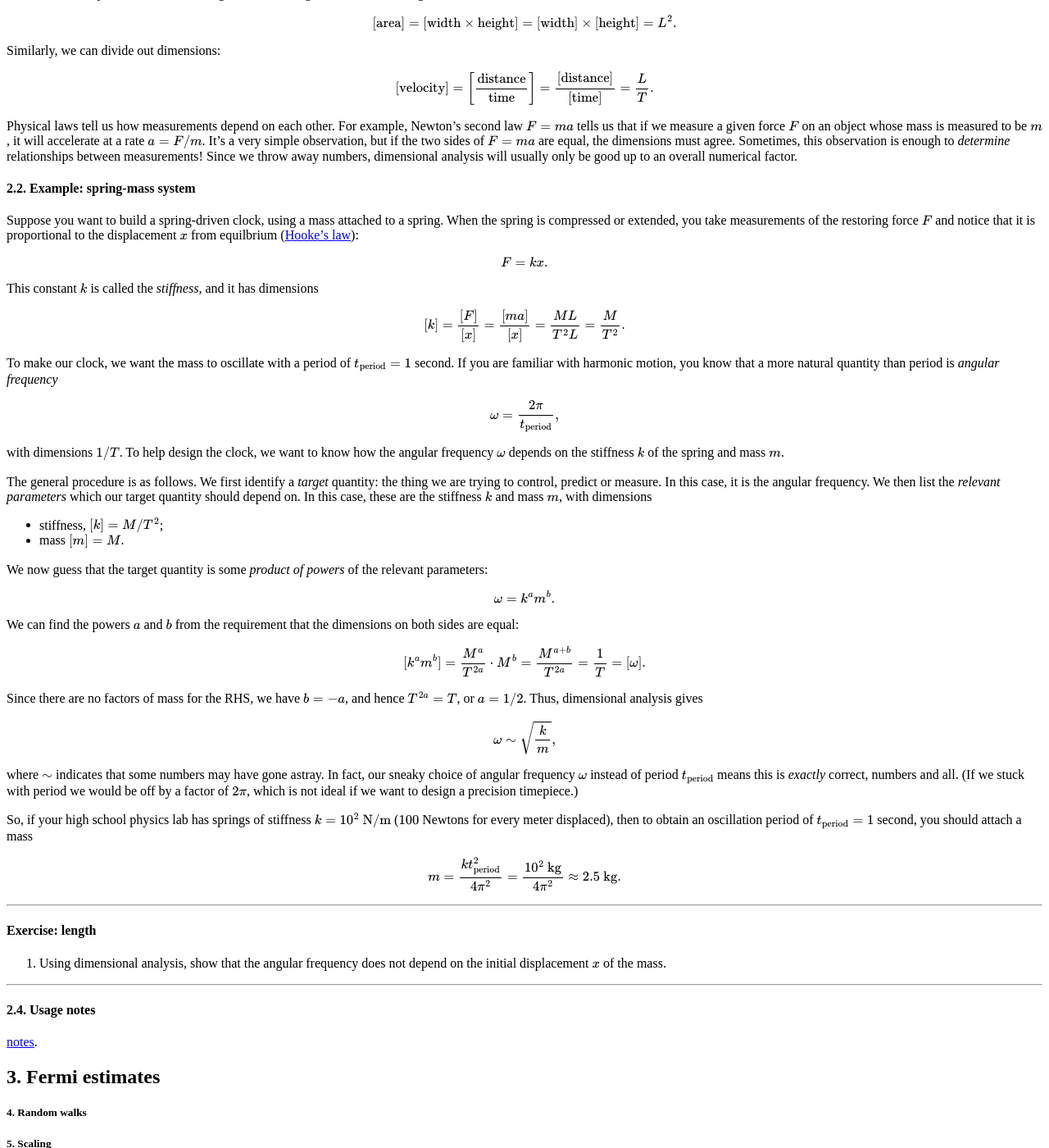
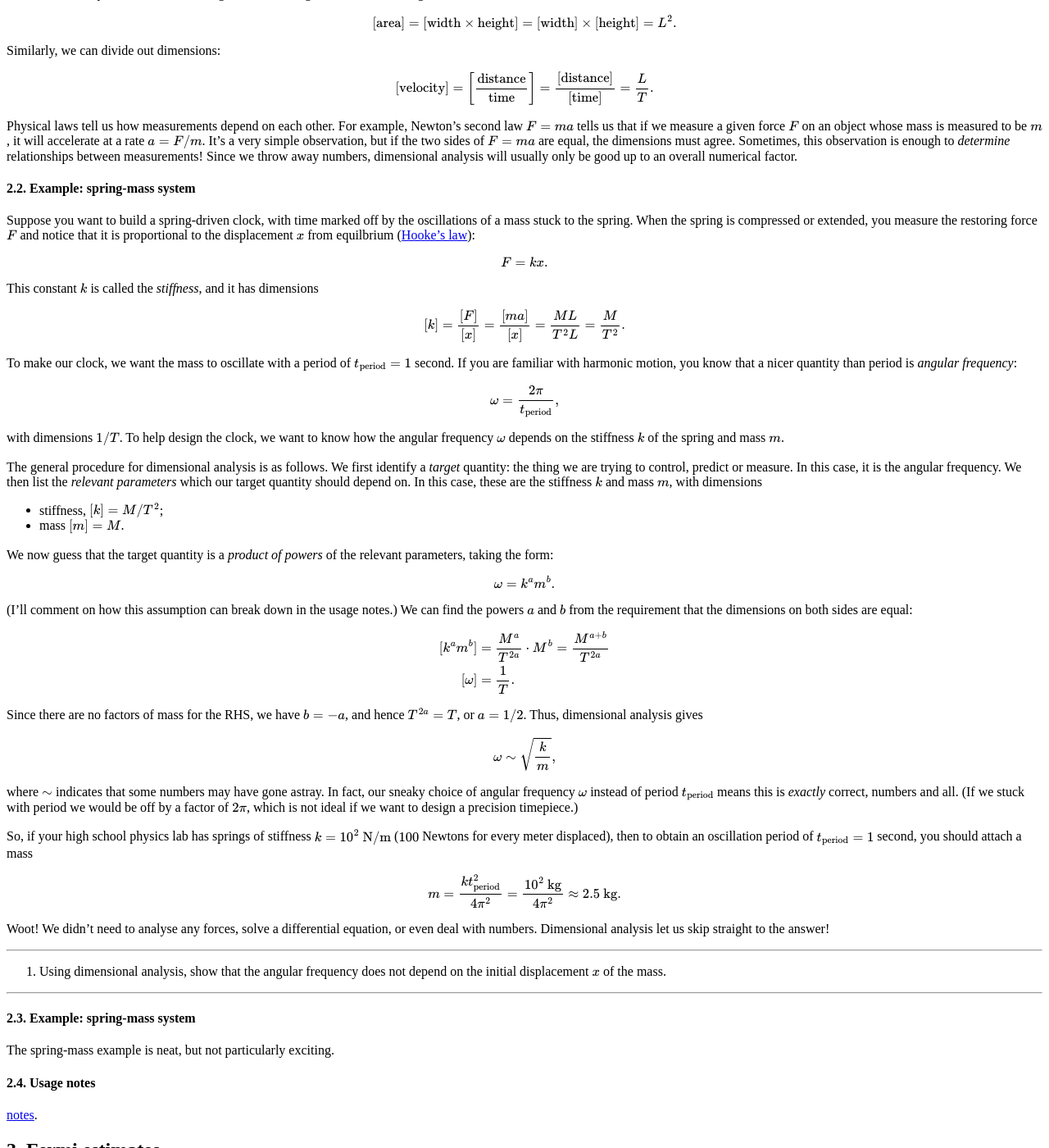
Before and after one commit to hapax/hapax.github.io, a Jekyll site: the page built from assets/simple-physics.md, in a window 1280 px wide and 1400 px high, scrolled down 1356 px. Shown: the whole window at 82% size. Built offline with Jekyll 4.4.1, drawn with Linux system fonts in a browser that asks for light colours; our own code applies the rules of GitHub Pages for plain Markdown files; formulas are drawn with MathJax 3; a script that is not in the unit is left out.

Commit message:
Update simple-physics.md

```diff
--- a/assets/simple-physics.md
+++ b/assets/simple-physics.md
@@ -124,11 +124,12 @@ good up to an overall numerical factor.
 
 #### 2.2. Example: spring-mass system <a id="sec-2-2" name="sec-2-2"></a>
 
-Suppose you want to build a spring-driven clock, using a mass attached
-to a spring.
-When the spring is compressed or extended, you take measurements of
-the restoring force $F$ and notice that it is proportional to the
-displacement $x$ from equilbrium ([Hooke's law](https://en.wikipedia.org/wiki/Hooke%27s_law)):
+Suppose you want to build a spring-driven clock, with time marked off
+by the oscillations of a mass stuck to the spring.
+When the spring is compressed or extended, you measure the restoring
+force $F$ and notice that it is proportional to the displacement $x$
+from equilbrium
+([Hooke's law](https://en.wikipedia.org/wiki/Hooke%27s_law)):
 
 $$
 F = kx.
@@ -142,8 +143,8 @@ $$
 
 To make our clock, we want the mass to oscillate with a period of $t_\text{period} =
 1$ second.
-If you are familiar with harmonic motion, you know that a more natural
-quantity than period is *angular frequency*
+If you are familiar with harmonic motion, you know that a nicer
+quantity than period is *angular frequency*:
 
 $$
 \omega =
@@ -154,7 +155,7 @@ with dimensions $1/T$.
 To help design the clock, we want to know how the angular frequency $\omega$
 depends on the stiffness $k$ of the spring and mass $m$.
 
-The general procedure is as follows.
+The general procedure for dimensional analysis is as follows.
 We first identify a *target* quantity: the thing we are trying to
 control, predict or measure.
 In this case, it is the angular frequency.
@@ -164,20 +165,21 @@ In this case, these are the stiffness $k$ and mass $m$, with dimensions
 - stiffness, $[k] = M/T^2$;
 - mass $[m] = M$.
 
-We now guess that the target quantity is some *product of powers* of
-the relevant parameters:
+We now guess that the target quantity is a *product of powers* of
+the relevant parameters, taking the form:
 
 $$
 \omega = k^a m^b.
 $$
 
+(I'll comment on how this assumption can break down in the usage notes.)
 We can find the powers $a$ and $b$ from the requirement that the
 dimensions on both sides are equal:
 
 $$
 \begin{align*}
-[k^a m^b] = \frac{M^a}{T^{2a}}\cdot M^b = \frac{M^{a+b}}{T^{2a}} =
-\frac{1}{T} = [\omega].
+[k^a m^b] &= \frac{M^a}{T^{2a}}\cdot M^b = \frac{M^{a+b}}{T^{2a}} \\
+[\omega] &= \frac{1}{T}.
 \end{align*}
 $$
 
@@ -206,13 +208,20 @@ m = \frac{k t_\text{period}^2}{4\pi^2} = \frac{10^2 \text{
 kg}}{4\pi^2} \approx 2.5 \text{ kg}.
 $$
 
+Woot! We didn't need to analyse any forces, solve a differential
+equation, or even deal with numbers.
+Dimensional analysis let us skip straight to the answer!
+
 ---
-#### Exercise: length
 
 1. Using dimensional analysis, show that the angular frequency does
    not depend on the initial displacement $x$ of the mass.
 
 ---
+
+#### 2.3. Example: spring-mass system <a id="sec-2-3" name="sec-2-3"></a>
+
+The spring-mass example is neat, but not particularly exciting.
 
 #### 2.4. Usage notes<a id="sec-2-4" name="sec-2-4"></a>
 
```
